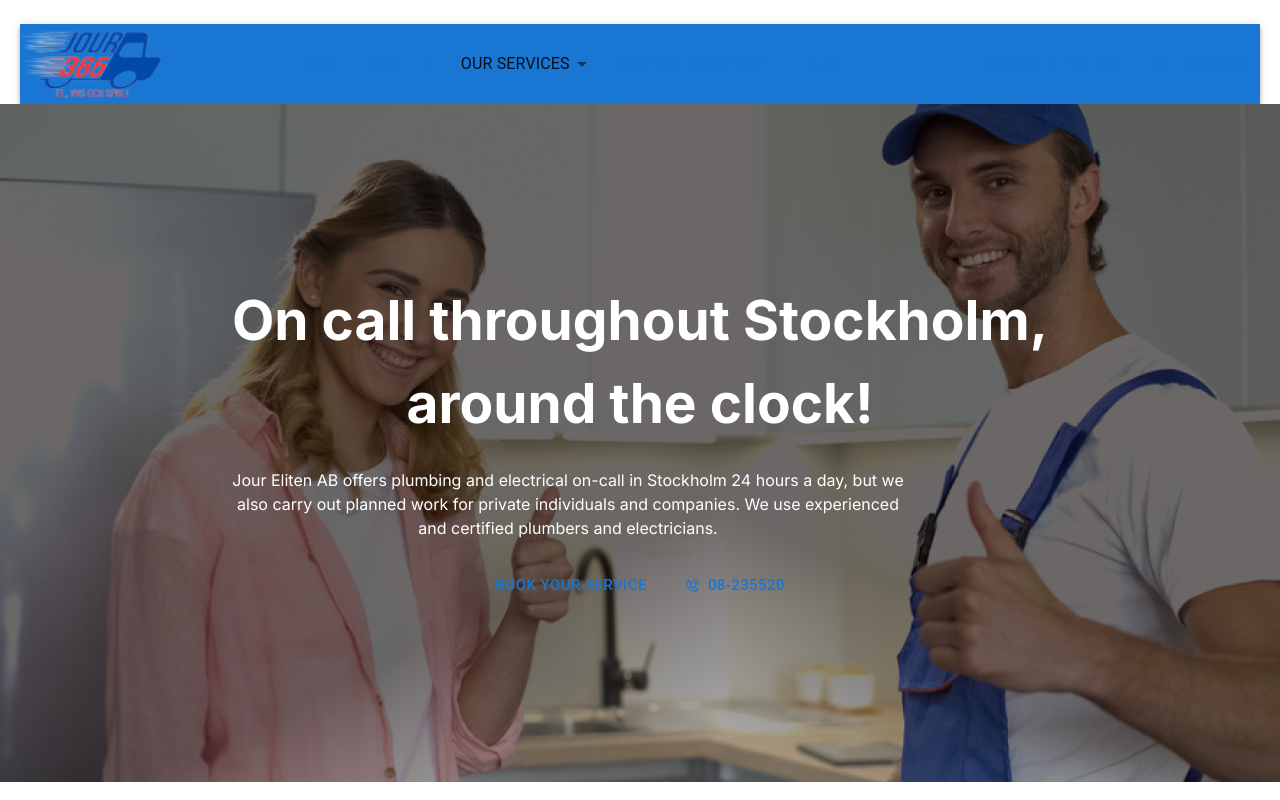
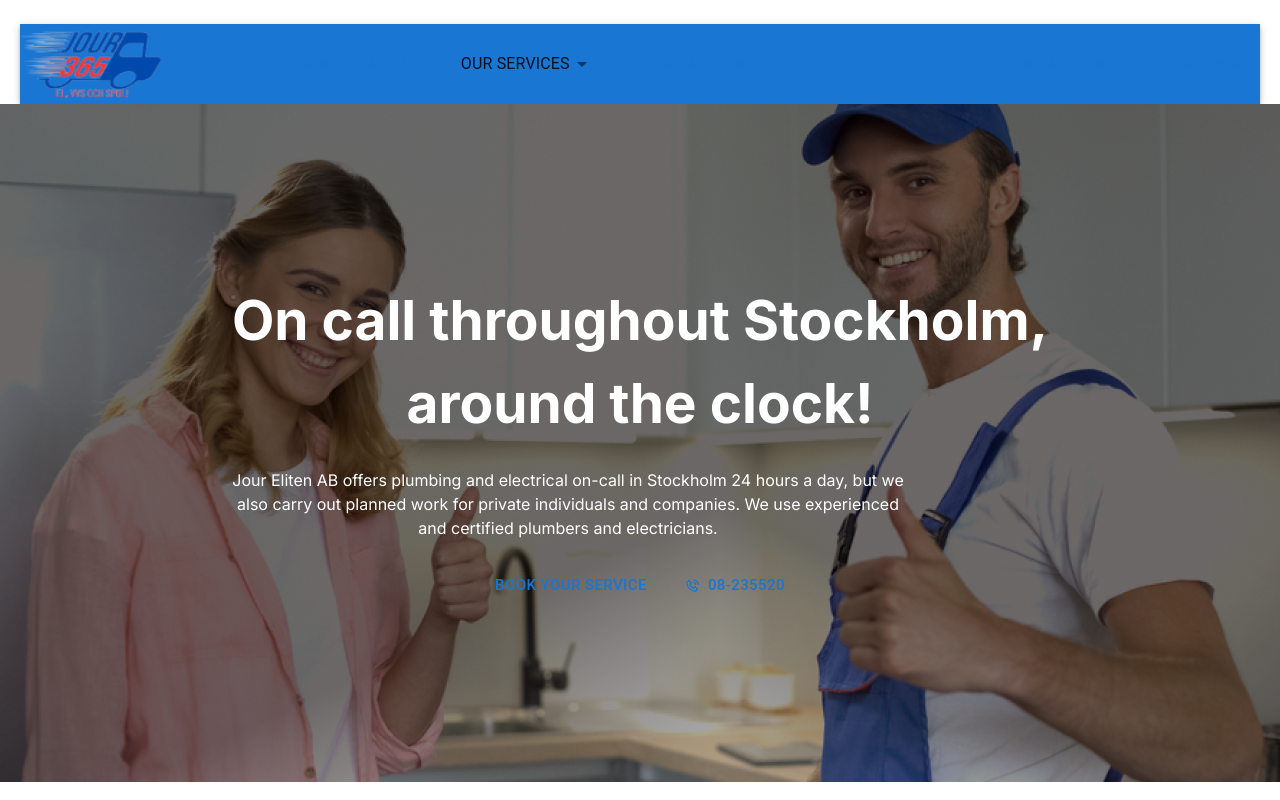
Before and after one commit to TheRakib/Needz-website, a Next.js app: page / in a window 1280 px wide. Shown: the top 800 px of the page. Built offline with nearby package versions, Linux system fonts and the light colour scheme.

Commit message:
banner image issue solved

```diff
--- a/components/Home/Banner.tsx
+++ b/components/Home/Banner.tsx
@@ -5,8 +5,17 @@ import { BiPhoneCall } from "react-icons/bi";
 
 export default function Banner() {
   return (
-    <div className="bg-[url('/home/banner0.png')] bg-cover bg-no-repeat h-[678px] max-w-maxLayout mx-auto">
-      <div className="bg-[url('/home/banner-mask.png')] bg-cover bg-no-repeat h-[678px] px-2 ">
+    <div className=" blur-[0.5px] h-[678px] max-w-maxLayout mx-auto relative">
+      <div className="w-full h-full absolute top-0 left-0">
+        <Image
+          alt="bg"
+          loading="lazy"
+          fill
+          src={"/home/banner0.png"}
+          className="absolute z-[-1] h-full w-full object-cover object-center inset-0"
+        />
+      </div>
+      <div className="bg-[url('/home/banner-mask.png')] bg-cover bg-no-repeat h-[678px] px-2">
         <div className="max-w-layout mx-auto text-white h-full ">
           <div className="col-span-1 flex flex-col justify-center h-full items-center">
             <h2 className=" text-[36px] md:text-title font-bold text-center">
```
